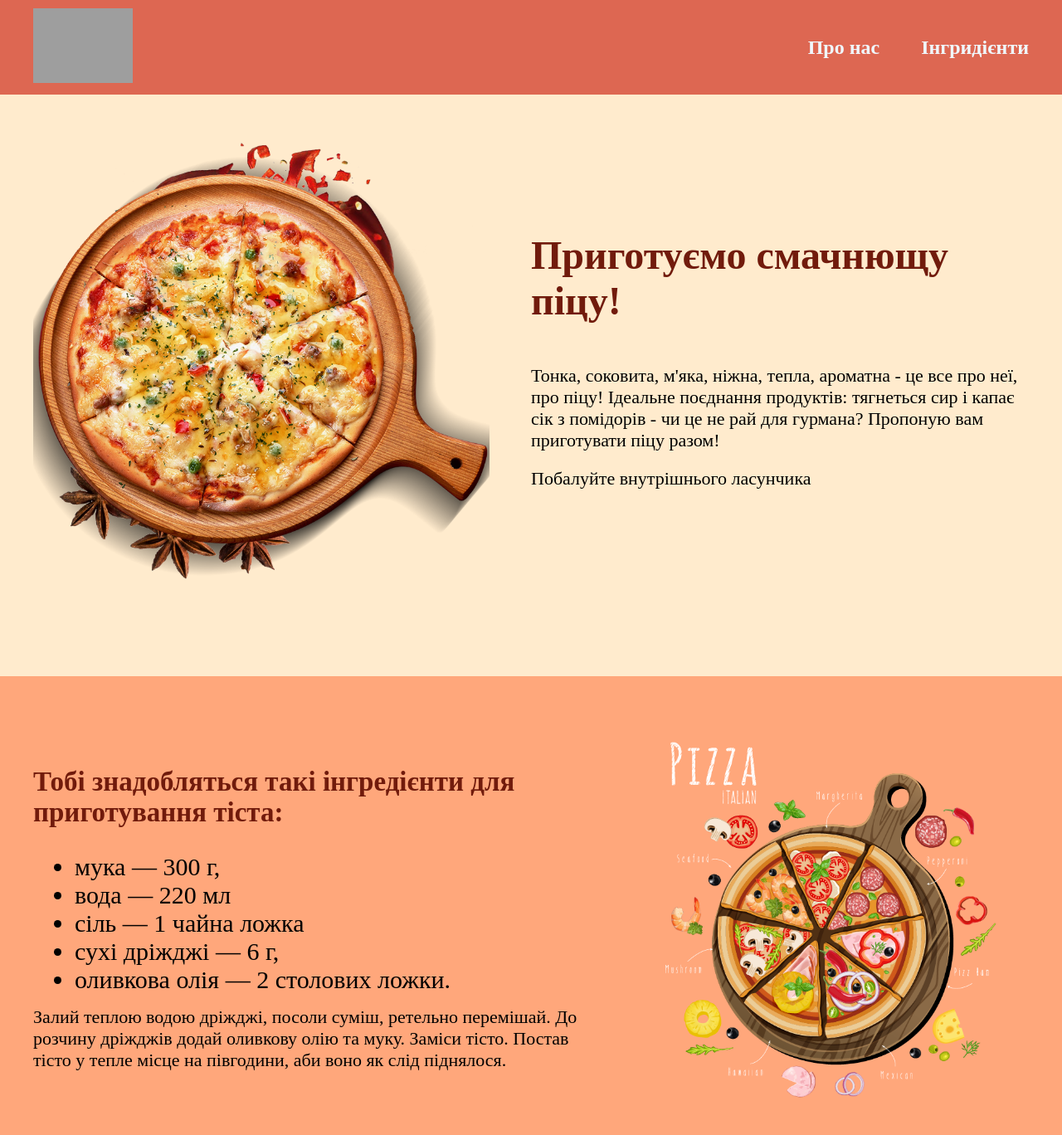
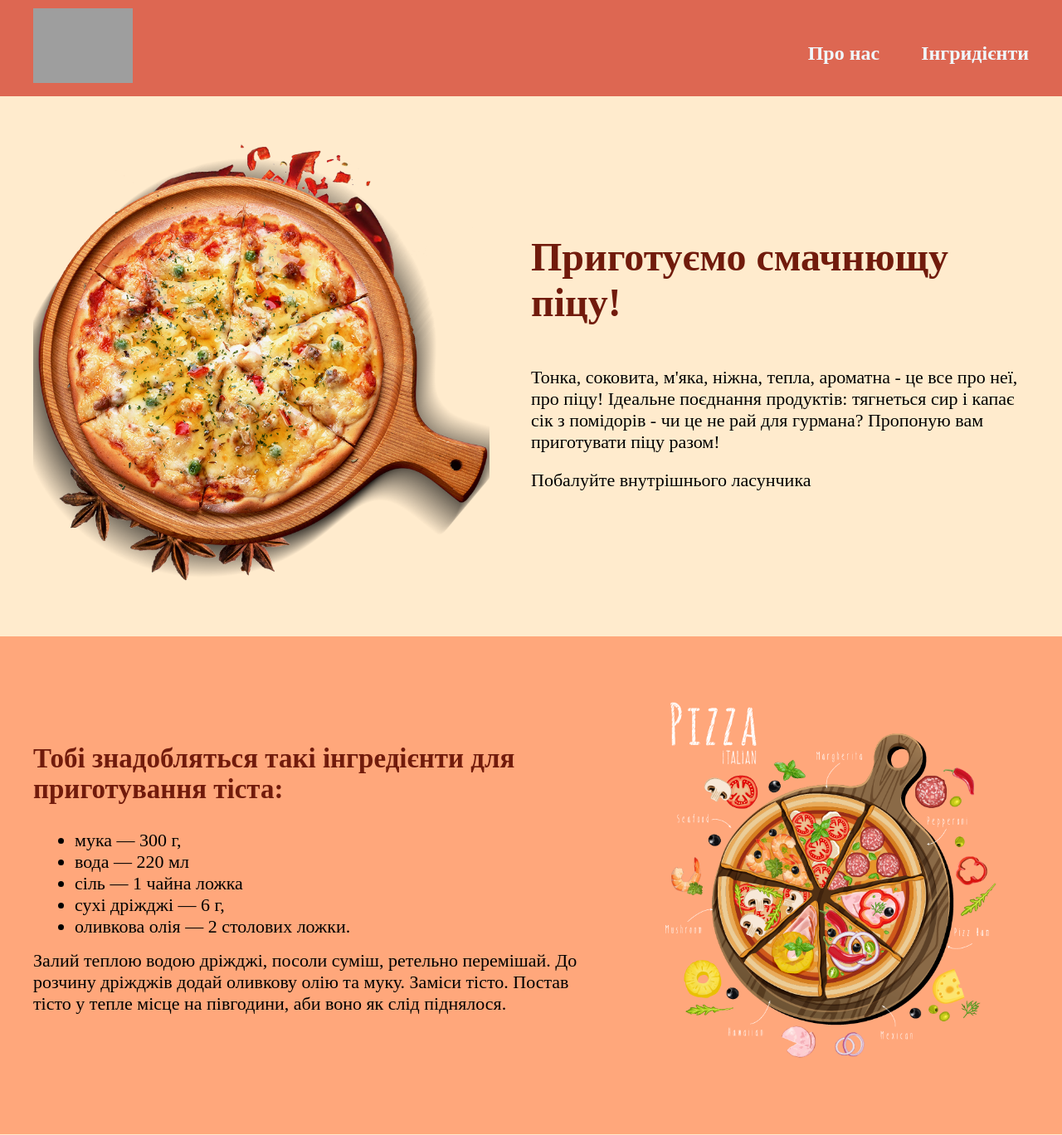
Before and after one commit to Uapanda/Pizza, a plain HTML site: page index.html in a window 1280 px wide. Shown: the top 1368 px of the page at 83% size. Drawn offline with Linux system fonts and the light colour scheme; grey boxes are pictures that could not be loaded.

Commit message:
все зробив

```diff
--- a/style.css
+++ b/style.css
@@ -1,6 +1,7 @@
 body {
     background-color: blanchedalmond;
     margin: 0;
+    font-size: 22px;
 }
 
 ul,
@@ -40,9 +41,9 @@ header {
 .header-list {
     display: flex;
     gap: 50px;
-    font-size: 24px;
-    font-weight: 700;
-    color: aliceblue;
+    font-size: 40px;
+    font-weight: 600;
+    color: rgb(221, 103, 82);
 }
 
 .header-link {
@@ -85,8 +86,7 @@ header {
     justify-content: space-between;
     padding-bottom: 50px;
     padding-top: 50px;
-    margin-top: 50px;
-    margin-bottom: 50px;
+
 }
 
 .dough-container {
@@ -111,7 +111,7 @@ header {
 
 .dough-list {
     margin-left: 50px;
-    font-size: 30px;
+    font-size: 22px;
 }
 
 .dough-item {
@@ -125,9 +125,7 @@ header {
     height: 500px;
 }
 
-.dough-list {
-    margin-left: 50px;
-}
+
 
 .filling {
     padding-top: 50px;
@@ -139,10 +137,12 @@ header {
 .filling-container {
     display: flex;
     justify-content: space-between;
+    text-align: center;
 }
 
 .filling-img {
     width: 550px;
+    padding: 0 60px 0 0;
 }
 
 .filling-title {
@@ -223,9 +223,11 @@ footer {
 }
 
 .my-pizza-list {
-    padding-left: 30px;
+    padding-right: 600px;
 }
 .my-pizza-container-main{
 display: flex;
-justify-content: space-between;
- }
+margin: 20px;
+padding: 0 0 100px 0;
+text-align: center;
+   }
```
Also changed, not shown: index.html (+2 -1 lines).
